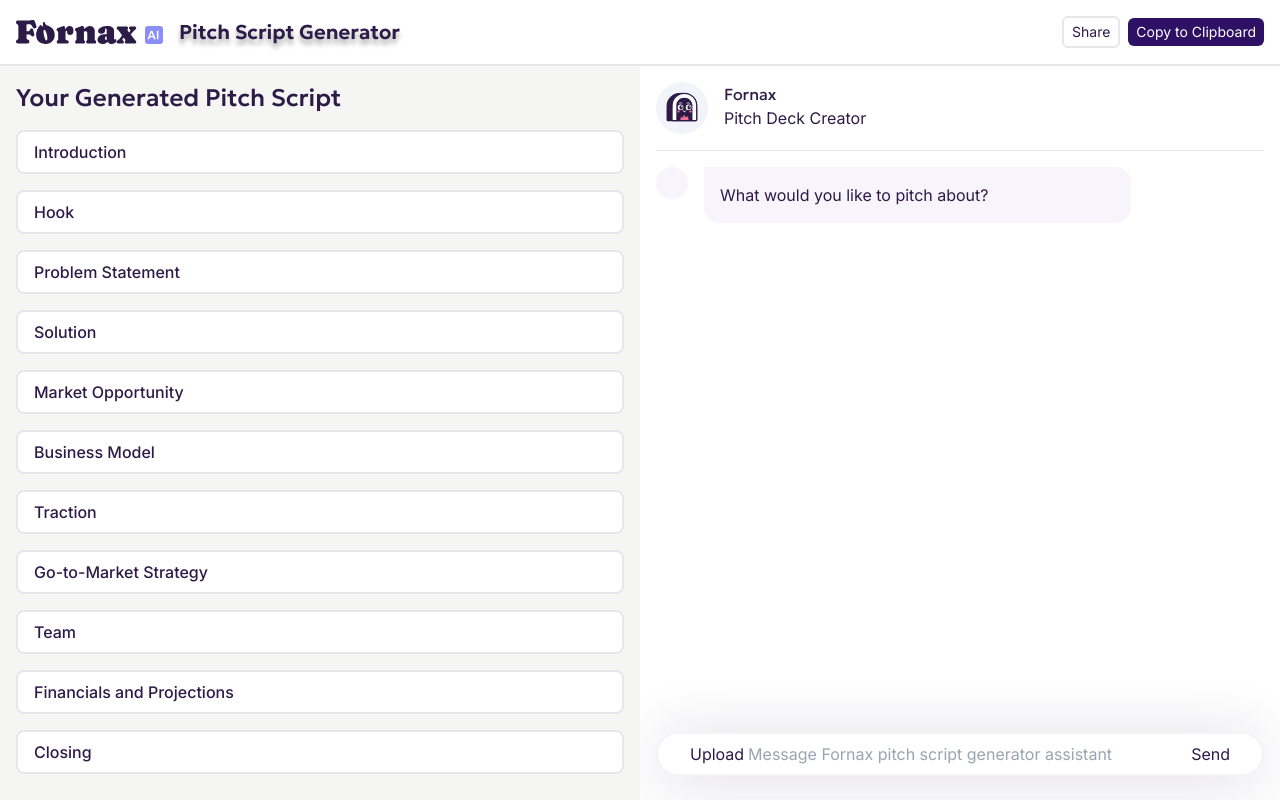
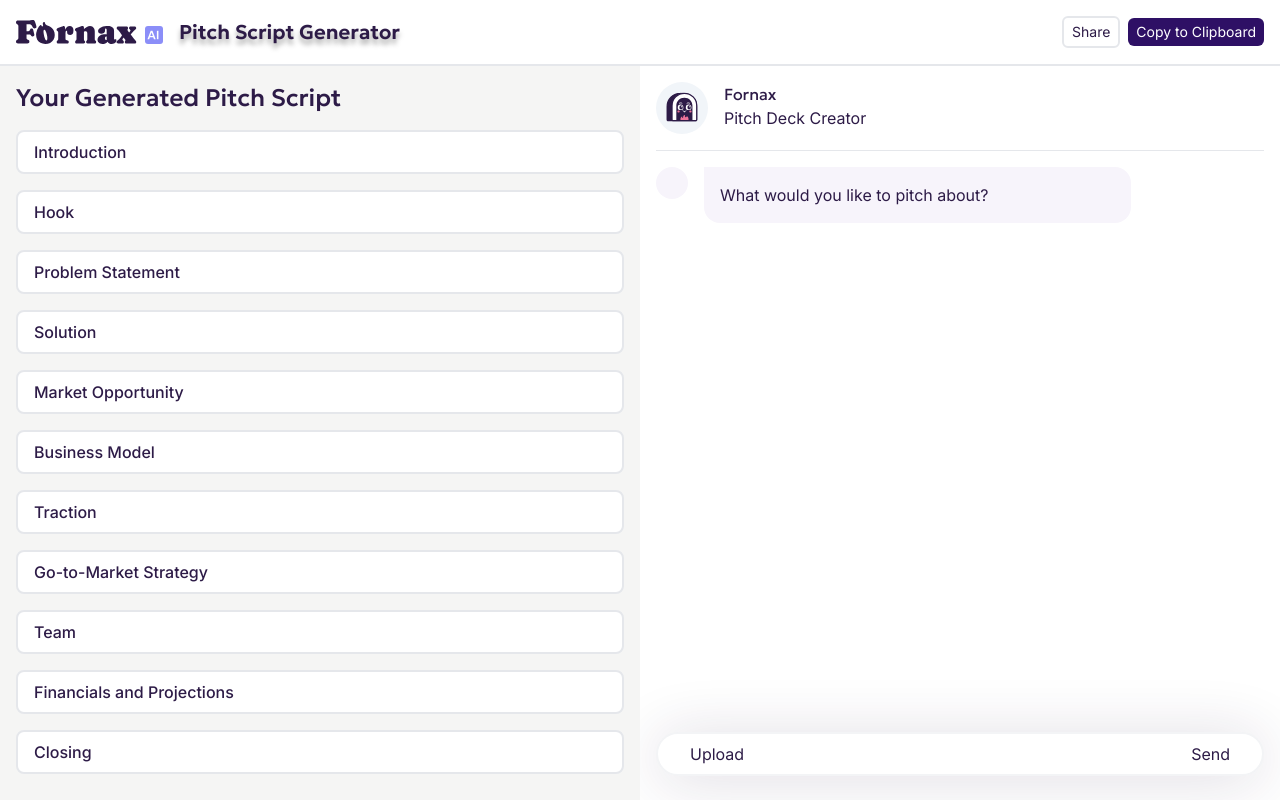
Before and after one commit to KimPalao/pitch-script-generator, a Next.js app: page / in a window 1280 px wide. Built offline with nearby package versions, Linux system fonts and the light colour scheme.

Commit message:
Allow messageinput box to expand

```diff
--- a/app/ui/pitch/generatingScreen.tsx
+++ b/app/ui/pitch/generatingScreen.tsx
@@ -18,6 +18,7 @@ export default function GeneratingScreen() {
 
   useEffect(() => {
     setInterval(updateLoadingBar, 100);
+    return () => clearInterval(updateLoadingBar);
   },);
 
   return (
--- a/app/ui/prompt/messageInput.module.css
+++ b/app/ui/prompt/messageInput.module.css
@@ -11,3 +11,10 @@
 .messageInputContainer input {
   padding-left: 4px;
 }
+
+.textbox {
+  scrollbar-width: thin;
+  max-height: 64px;
+  overflow-y: auto;
+  ;
+}
--- a/app/ui/prompt/messageInput.tsx
+++ b/app/ui/prompt/messageInput.tsx
@@ -1,19 +1,19 @@
 import styles from './messageInput.module.css';
-import { FormEvent, useState } from 'react';
+import { FormEvent, useRef } from 'react';
 
 export default function MessageInput({ onSubmit, disabled }: { onSubmit: (message: string) => void; disabled?: boolean; }) {
-  const [message, setMessage] = useState('');
+  const textarea = useRef();
 
   const handleSubmit = (event: FormEvent) => {
     event.preventDefault();
-    onSubmit(message);
-    setMessage('');
+    onSubmit(textarea.current.innerText);
+    textarea.current.innerText = '';
   };
 
   return (
     <form onSubmit={handleSubmit} className={`${styles.messageInputContainer} flex flex-row border-solid border-2 border-gray-100`}>
       <button type='button'>Upload</button>
-      <input type="text" className="flex-grow outline-none" placeholder="Message Fornax pitch script generator assistant" onChange={e => setMessage(e.target.value)} value={message} />
+      <span contentEditable className={`${styles.textbox} flex-grow outline-none px-2`} placeholder="Message Fornax pitch script generator assistant" ref={textarea}></span>
       <button type='submit'>Send</button>
     </form>
   );
```
